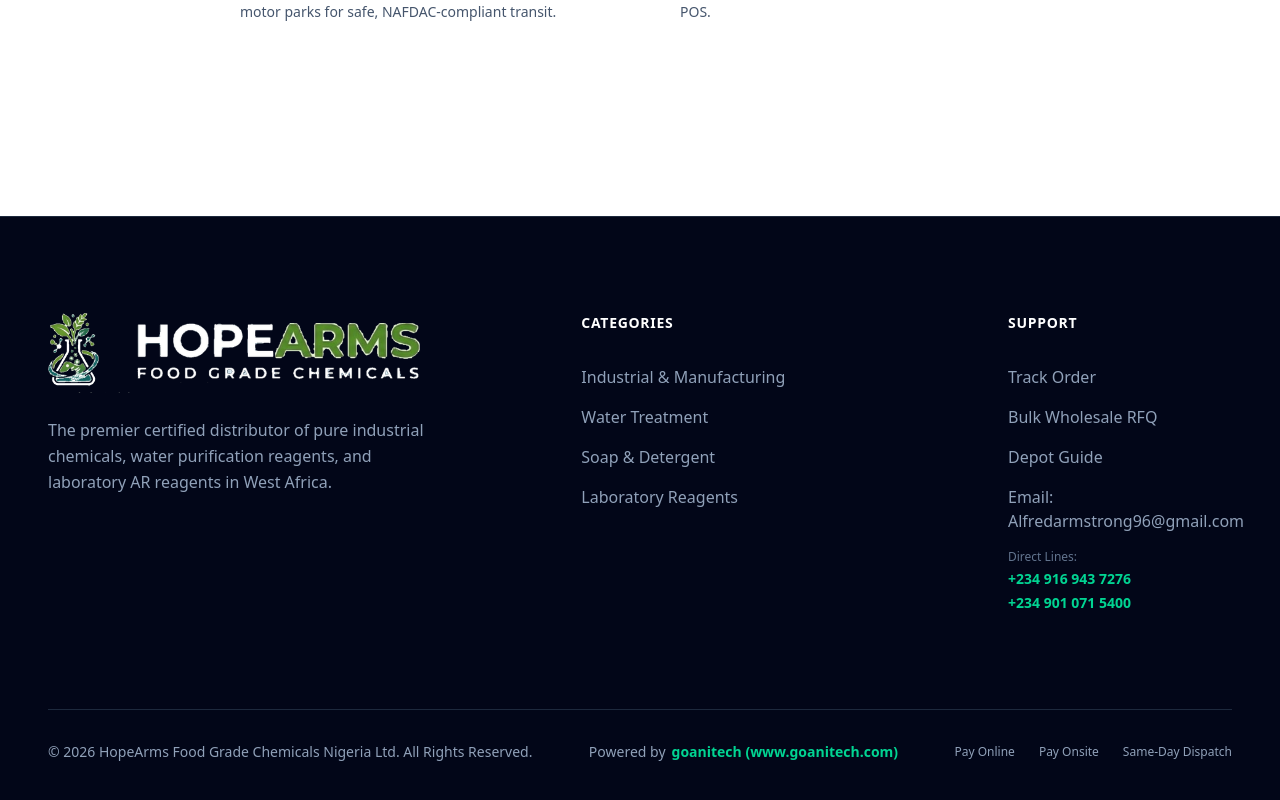
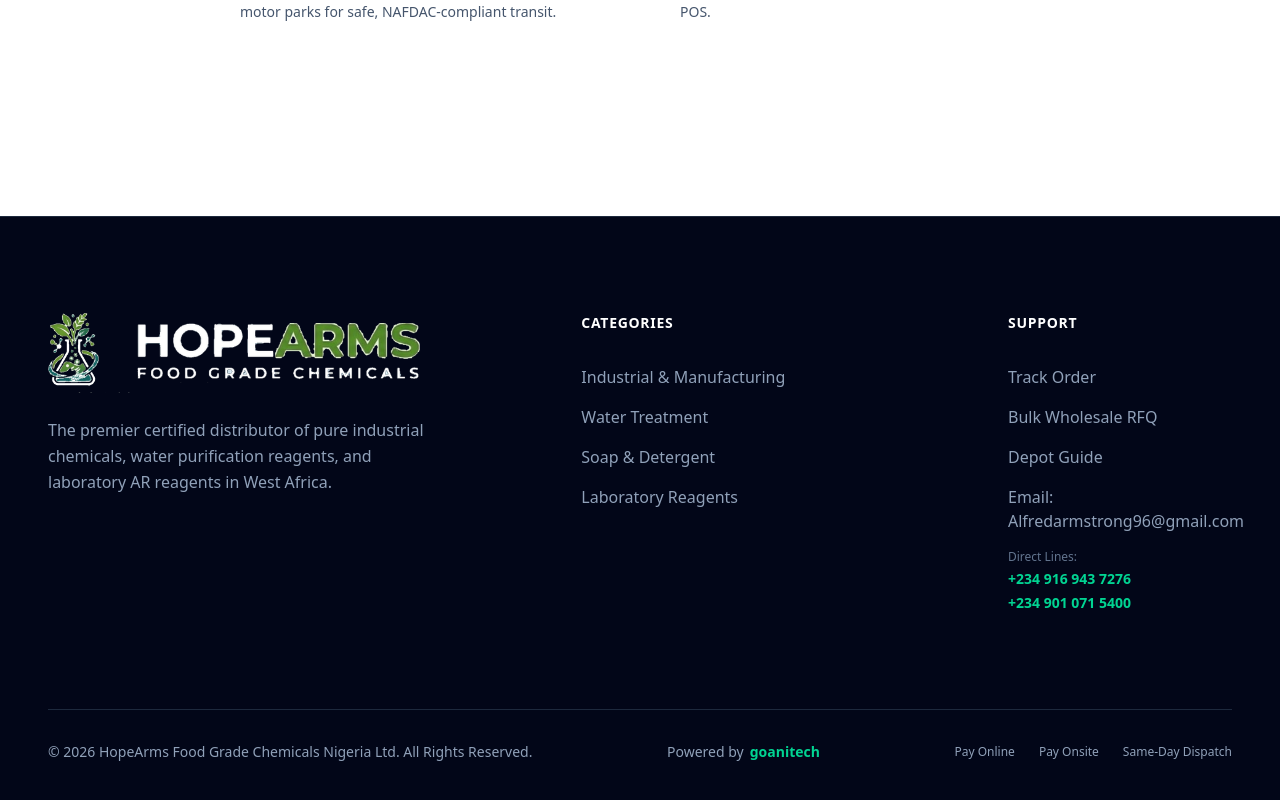
Before and after one commit to Kuino19/ojotachem, a Next.js app: page / in a window 1280 px wide. Shown: the part 4941-5741 px from the top of the page. Built offline with nearby package versions, Linux system fonts and the light colour scheme; no server answers.

Commit message:
Clean up attribution to 'Powered by goanitech' linking to https://www.goanitech.com

```diff
--- a/src/components/Footer.tsx
+++ b/src/components/Footer.tsx
@@ -65,7 +65,7 @@
               rel="noopener noreferrer"
               className="text-emerald-400 hover:text-emerald-300 font-bold hover:underline transition"
             >
-              goanitech (www.goanitech.com)
+              goanitech
             </a>
           </div>
 
```
